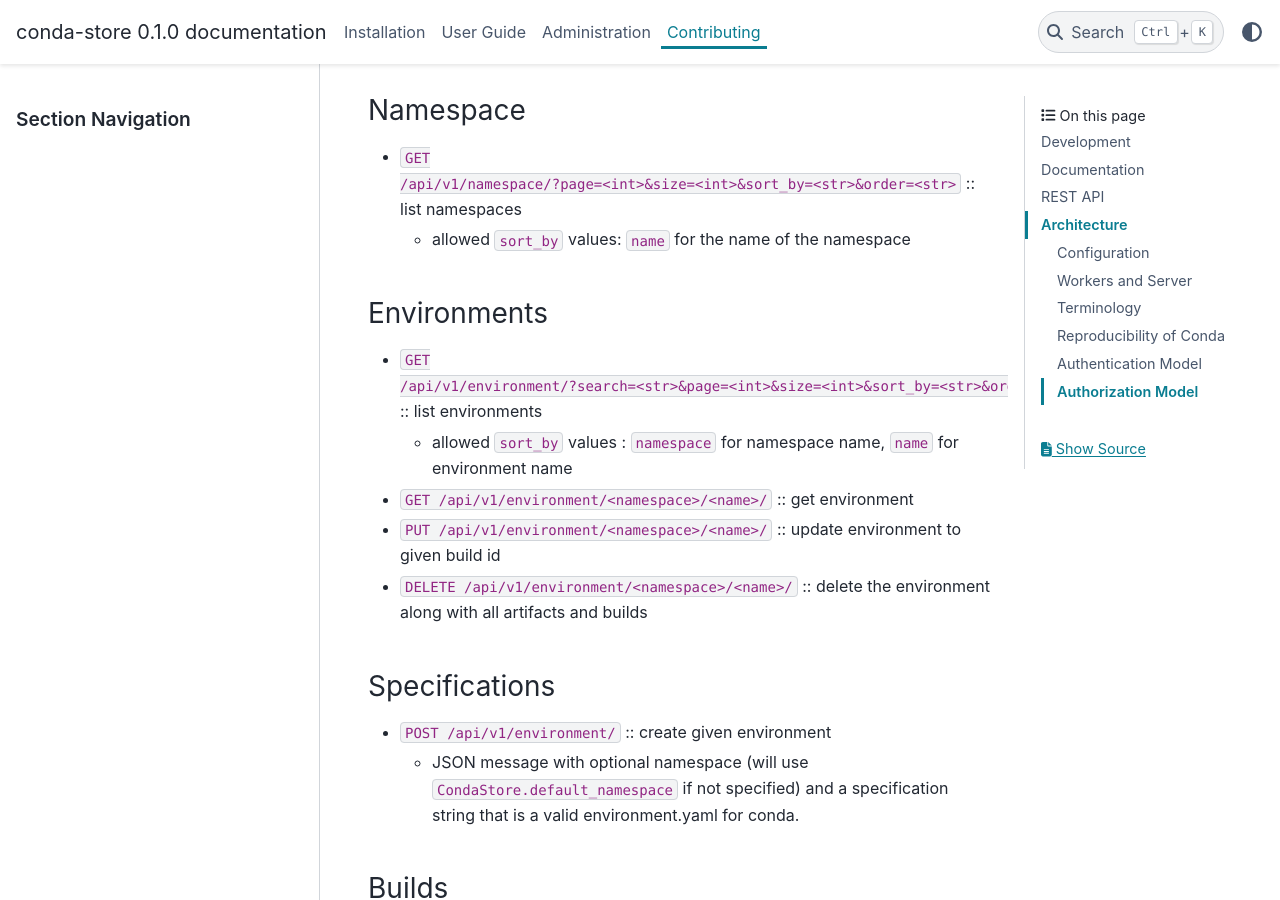
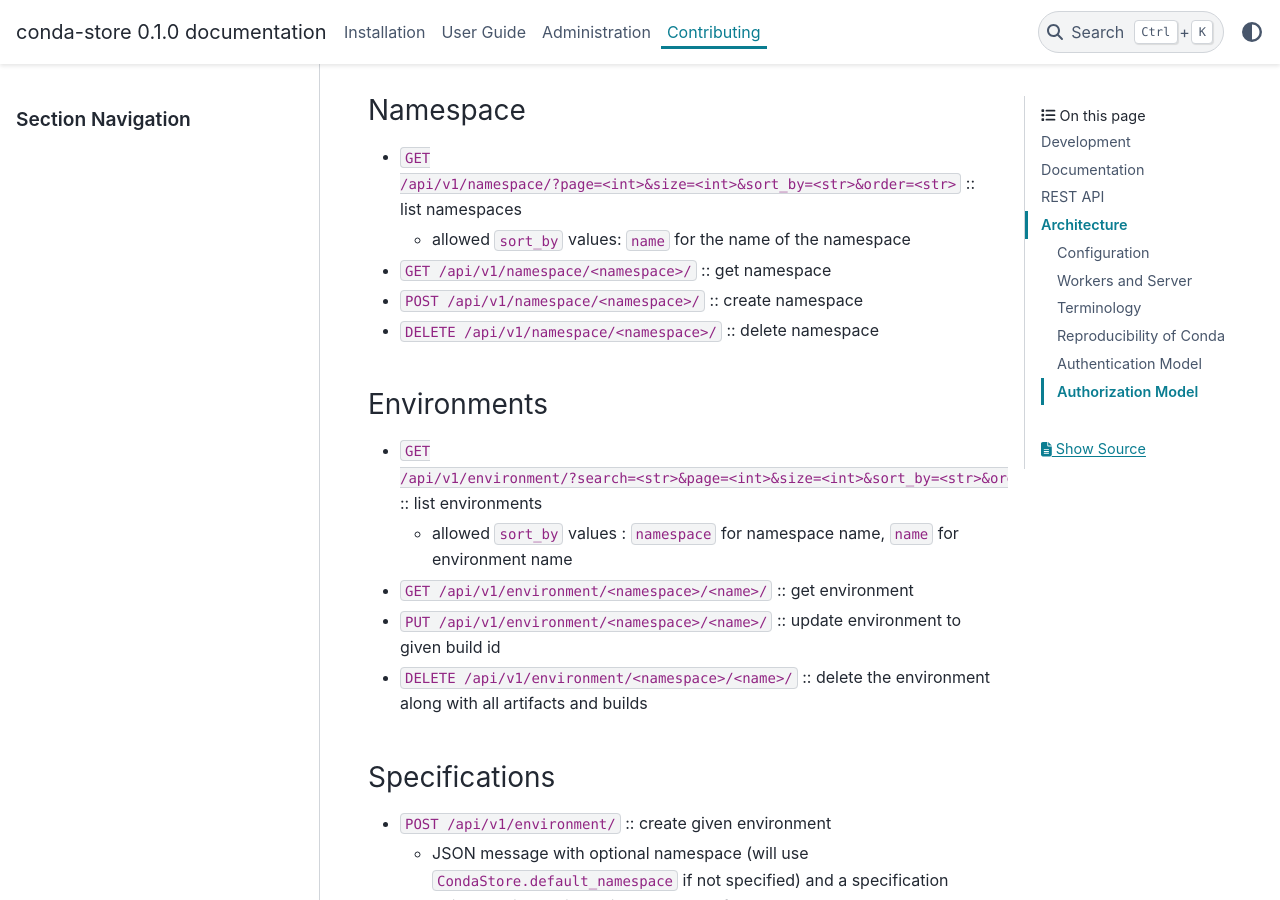
Before and after one commit to conda-incubator/conda-store, a Sphinx documentation site: the page built from docs/contributing.md, in a window 1280 px wide and 900 px high, scrolled down 1730 px. Built offline with Sphinx 7.4.7 and the PyData theme 0.15.4, drawn with Linux system fonts in a browser that asks for light colours.

Commit message:
Adding docs on new namespace api methods

```diff
--- a/docs/contributing.md
+++ b/docs/contributing.md
@@ -70,6 +70,12 @@
 
  - `GET /api/v1/namespace/?page=<int>&size=<int>&sort_by=<str>&order=<str>` :: list namespaces
    - allowed `sort_by` values: `name` for the name of the namespace
+
+ - `GET /api/v1/namespace/<namespace>/` :: get namespace
+
+ - `POST /api/v1/namespace/<namespace>/` :: create namespace
+
+ - `DELETE /api/v1/namespace/<namespace>/` :: delete namespace
 
 ### Environments
 
```
